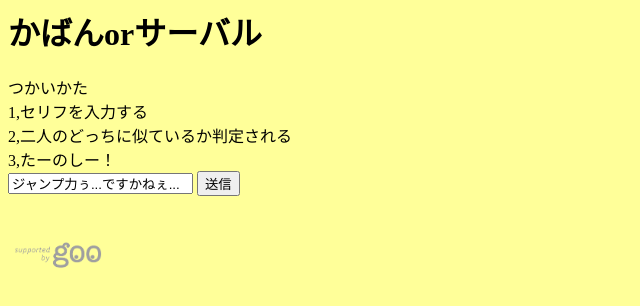
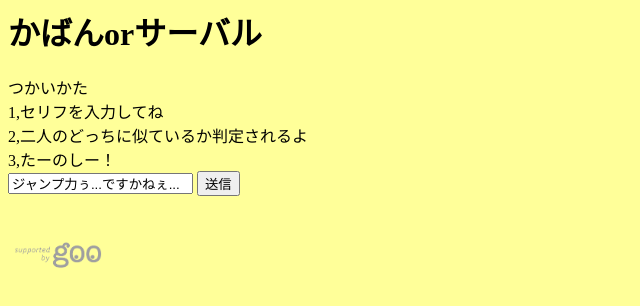
Before and after one commit to Efutei/KabanOrServal, a plain HTML site: page index.html in a window 1280 px wide. Shown: the full height of the page, 0-640 px from the left. Drawn offline with Linux system fonts and the light colour scheme.

Commit message:
change description

```diff
--- a/index.html
+++ b/index.html
@@ -2,8 +2,8 @@
 <body bgcolor="#ffff99">
   <h1>かばんorサーバル</h1>
   つかいかた<br>
-  1,セリフを入力する<br>
-  2,二人のどっちに似ているか判定される<br>
+  1,セリフを入力してね<br>
+  2,二人のどっちに似ているか判定されるよ<br>
   3,たーのしー！<br>
   <input type="text" value="ジャンプ力ぅ...ですかねぇ..." id="text">
   <input type="button" value="送信" id="send" onclick="send()"><br><br>
```
